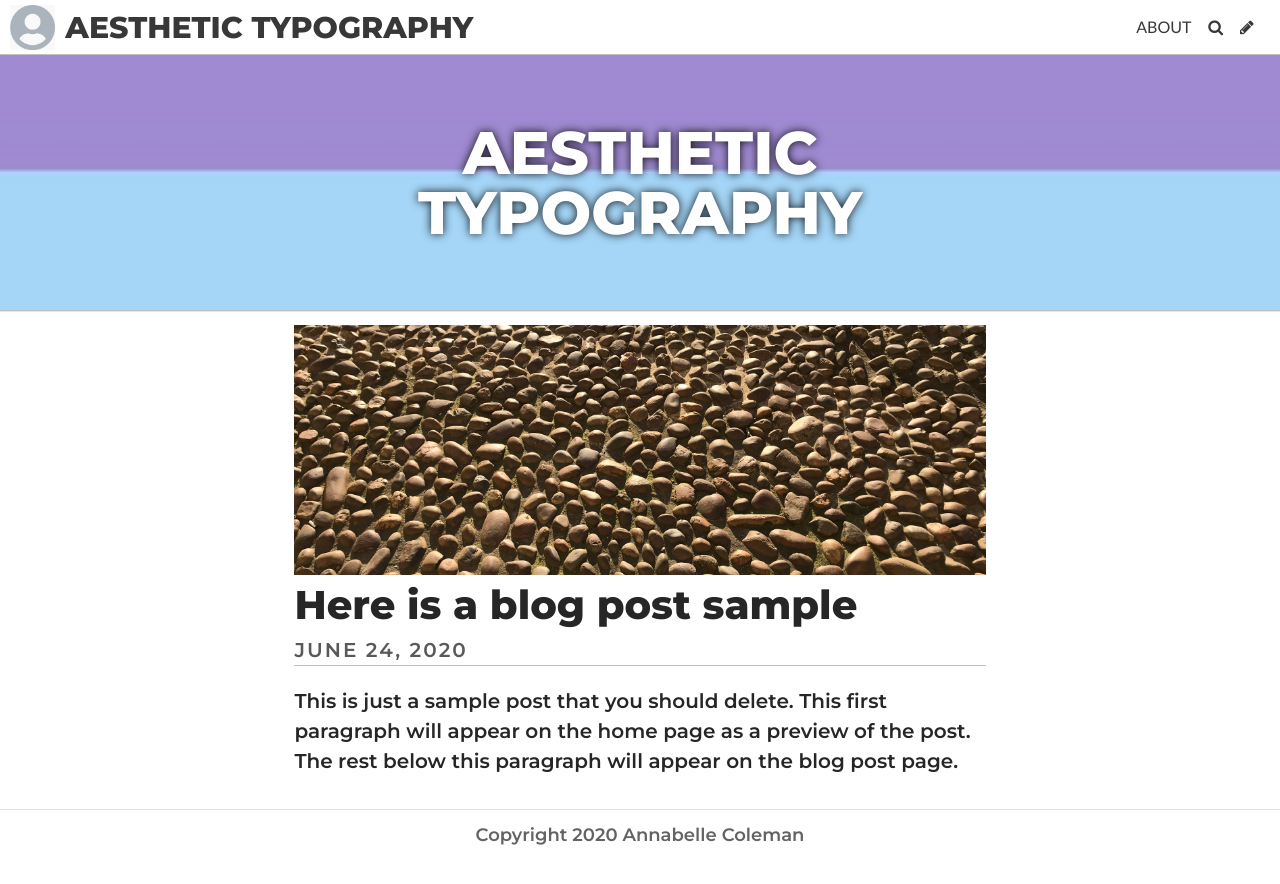
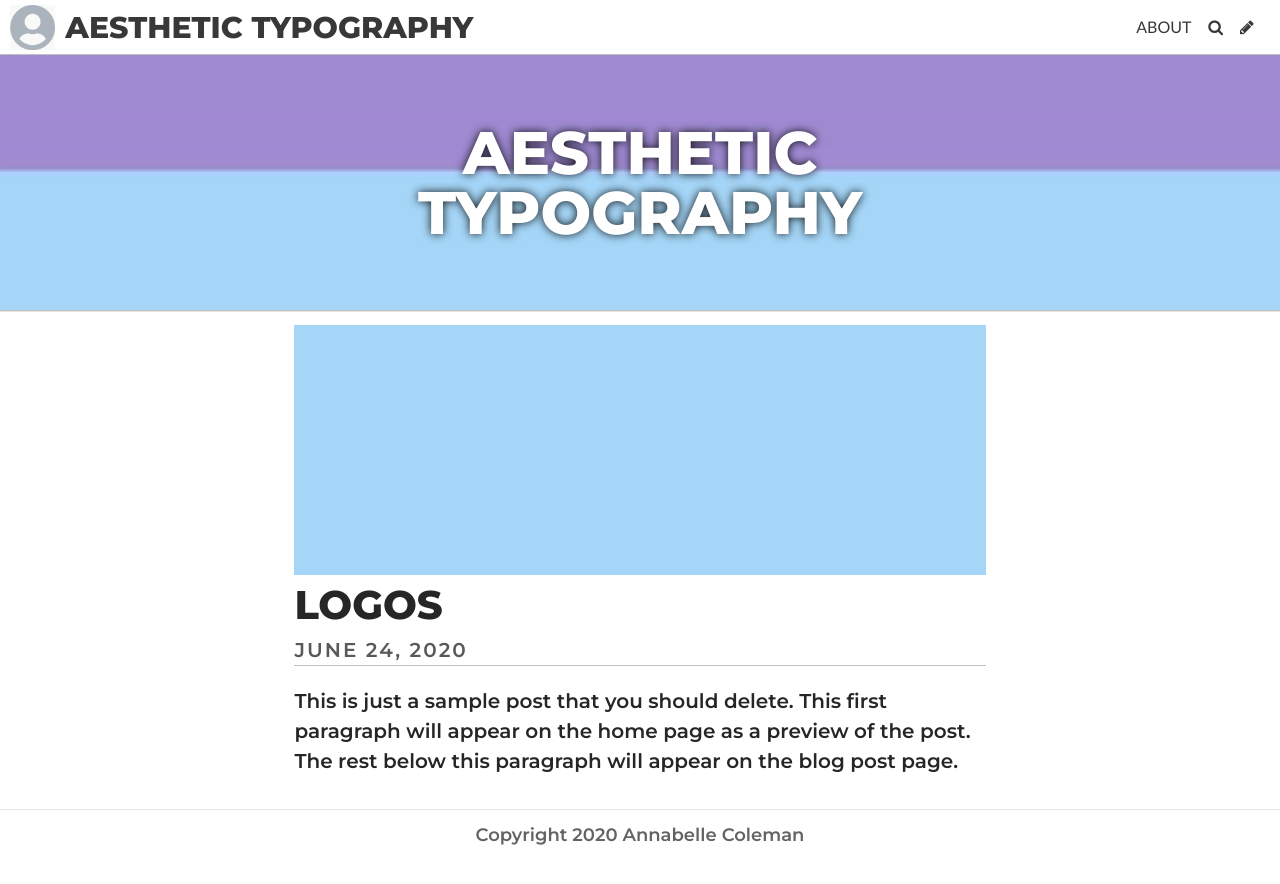
Before and after one commit to annabelle-coleman/typographydesign, a Jekyll site: the page built from index.html, in a window 1280 px wide. Shown: the top 884 px of the page. Built offline with Jekyll 4.4.1, drawn with Linux system fonts in a browser that asks for light colours; some web fonts are replaced; the list of posts is cut into pages by our own code.

Commit message:
Update Post “2019-07-20-here-is-my-new-post-for-trial”

```diff
--- a/_posts/2019-07-20-here-is-my-new-post-for-trial.md
+++ b/_posts/2019-07-20-here-is-my-new-post-for-trial.md
@@ -1,9 +1,10 @@
 ---
 layout: post
-title: Here is a blog post sample
+title: LOGOS
 date: 2020-06-24 17:50
-header_feature_image: /uploads/867FAB82-62D7-4C53-8EDC-5114095CF8AA.jpeg
-caption: Cobbles
+header_feature_image: ../uploads/bluebackground.jpg
+caption: ""
+comments: false
 ---
 
 This is just a sample post that you should delete. This first paragraph will appear on the home page as a preview of the post. The rest below this paragraph will appear on the blog post page.
```
Also changed, not shown: uploads/bluebackground.jpg (added).
